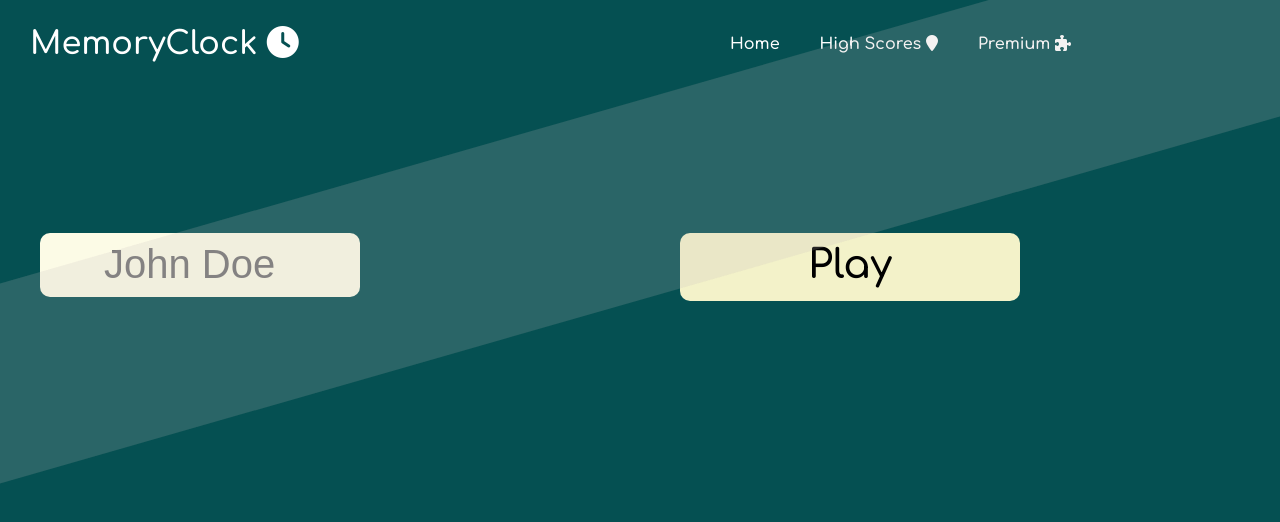
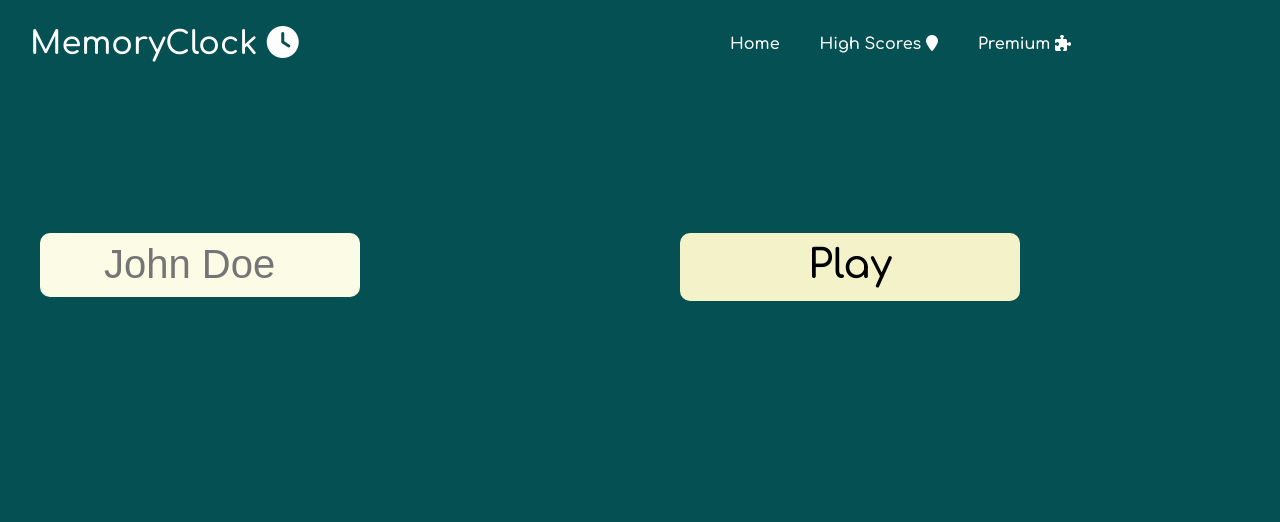
Before and after one commit to moemaxmen1989/MemoryClock, a website: page views/index.html in a window 1280 px wide. Shown: the top 522 px of the page. Drawn offline with Linux system fonts and the light colour scheme.

Commit message:
Update styles.css

```diff
--- a/views/styles.css
+++ b/views/styles.css
@@ -36,7 +36,7 @@ body {
     content: "";
     position: absolute;
     height: 200px;
-    bottom: 500px;
+    bottom: 990px;
     right: 0px;
     left: 0px;
     background-color: rgb(197, 186, 186);
```
